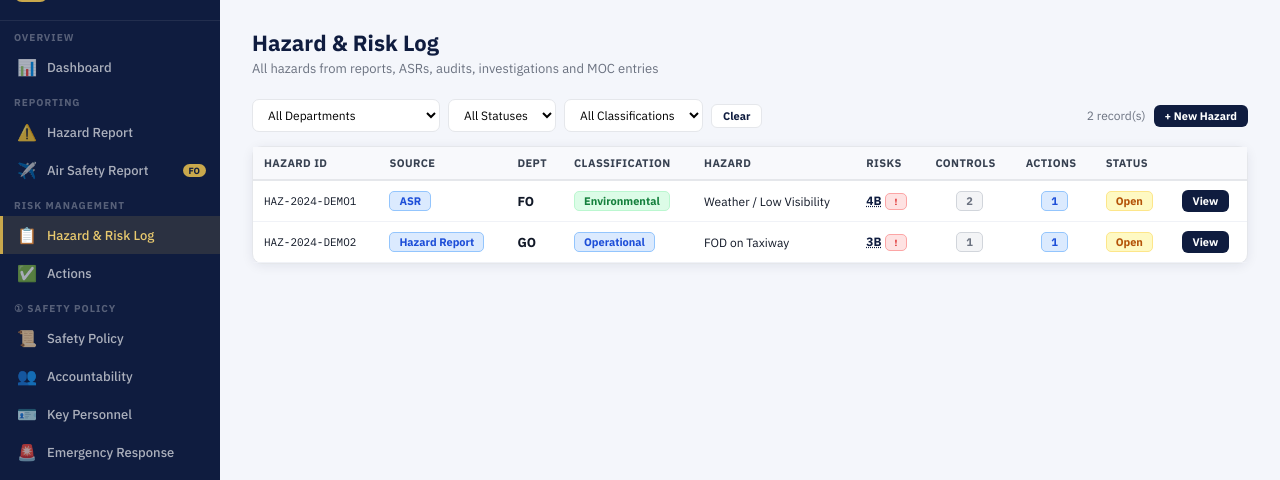
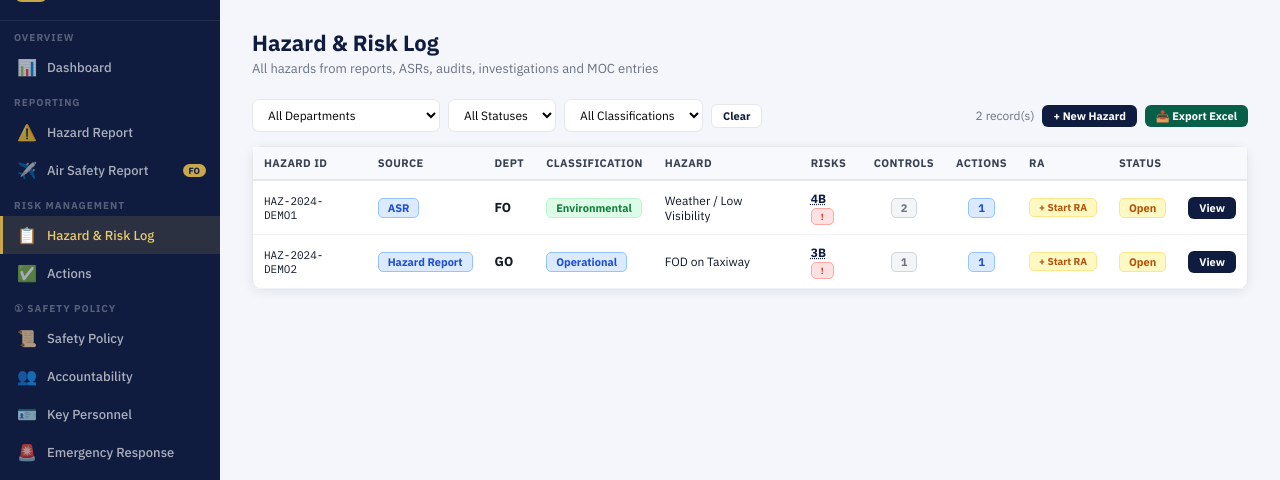
Before and after one commit to omarbarghouth/jav-sms, a Flask app: page /hazard-log in a window 1280 px wide. Shown: the part 50-530 px from the top of the page. Run offline with Flask 3, Linux system fonts and the light colour scheme.

Commit message:
Update hazard_log.html

```diff
--- a/templates/hazard_log.html
+++ b/templates/hazard_log.html
@@ -21,11 +21,12 @@
   <a href="/hazard-log" class="btn btn-outline btn-sm">Clear</a>
   <span style="margin-left:auto;color:var(--muted);font-size:12px">{{ hazards|length }} record(s)</span>
   <a href="/hazard-report" class="btn btn-nav btn-sm">+ New Hazard</a>
+  <a href="/hazard-log/export-excel{% if dept_f or stat_f or cls_f %}?dept={{ dept_f }}&status={{ stat_f }}&classification={{ cls_f }}{% endif %}" class="btn btn-nav btn-sm" style="background:#065f46">📥 Export Excel</a>
 </form>
 <div class="card" style="padding:0">
   <div class="tbl-wrap">
     <table>
-      <thead><tr><th>Hazard ID</th><th>Source</th><th>Dept</th><th>Classification</th><th>Hazard</th><th>Risks</th><th>Controls</th><th>Actions</th><th>Status</th><th></th></tr></thead>
+      <thead><tr><th>Hazard ID</th><th>Source</th><th>Dept</th><th>Classification</th><th>Hazard</th><th>Risks</th><th>Controls</th><th>Actions</th><th>RA</th><th>Status</th><th></th></tr></thead>
       <tbody>
         {% for h in hazards %}
         <tr>
@@ -52,8 +53,19 @@
             <span class="badge b-gray">{{ ctrl_count.n }}</span>
           </td>
           <td style="text-align:center"><span class="badge {% if h.actions|length > 0 %}b-blue{% else %}b-gray{% endif %}">{{ h.actions|length }}</span></td>
+          <td style="text-align:center">
+            {% if h.risk_assessment %}
+              <a href="/risk-assessments/{{ h.risk_assessment.id }}" class="badge b-green" style="font-size:10px;text-decoration:none">{{ h.risk_assessment.control_number }}</a>
+            {% else %}
+              <a href="/hazard-log/{{ h.id }}/start-ra" class="badge b-yellow" style="font-size:10px;text-decoration:none">+ Start RA</a>
+            {% endif %}
+          </td>
           <td>{% if h.status=='Open' %}<span class="badge b-yellow">Open</span>{% else %}<span class="badge b-green">Closed</span>{% endif %}</td>
-          <td><a href="/hazard-log/{{ h.id }}" class="btn btn-nav btn-sm">View</a></td>
+          <td>
+            {% set hr = h.hazard_reports[0] if h.hazard_reports else none %}
+            {% if hr %}<a href="/hazard-reports/{{ hr.id }}/print" target="_blank" class="btn btn-sm" style="background:#065f46;color:#fff;margin-right:4px">🖨</a>{% endif %}
+            <a href="/hazard-log/{{ h.id }}" class="btn btn-nav btn-sm">View</a>
+          </td>
         </tr>
         {% else %}
         <tr><td colspan="10" style="text-align:center;color:#9ca3af;padding:28px">No hazards found.</td></tr>
```
